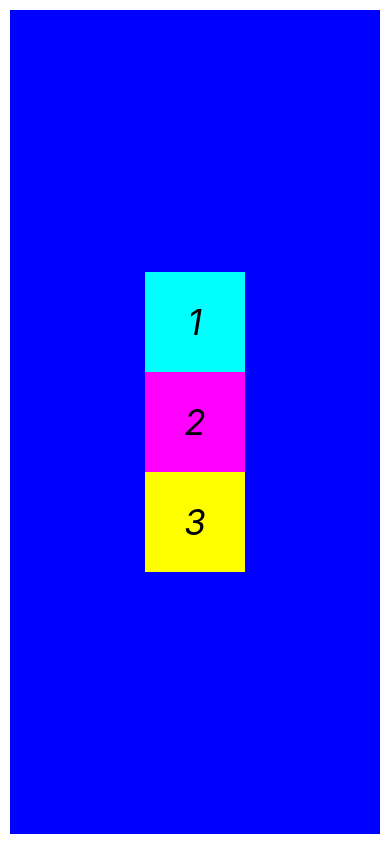
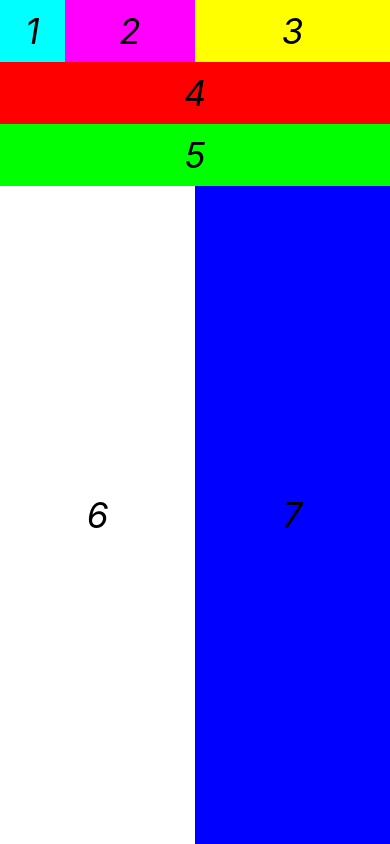
Before and after one commit to KamilWsb755/android-zajecia, a React Native app: screen / in a window 390 px wide. Built offline with nearby package versions, Linux system fonts and the light colour scheme.

Commit message:
Rozwiazanie zadanie 1 - react-flex

```diff
--- a/App.js
+++ b/App.js
@@ -18,6 +18,9 @@
 
   return (
     <View style={styles.body}>
+
+      {/* Kontener dla 1,2,3 */}
+      <View style={styles.row}>
         <View style={styles.view1}>
           <Text style={styles.text}>1</Text>
         </View>
@@ -28,36 +31,97 @@
           <Text style={styles.text}>3</Text>
         </View>
       </View>
+
+      {/* Kontener dla 4 */}
+      <View style={styles.row}>
+        <View style={styles.view4}>
+          <Text style={styles.text}>4</Text>
+        </View>
+      </View>
+
+      {/* Kontener dla 5 */}
+      <View style={styles.row}>
+        <View style={styles.view5}>
+          <Text style={styles.text}>5</Text>
+        </View>
+      </View>
+
+
+      {/* View 6 i 7 */}
+      <View style={styles.big_row}>
+        <View style={styles.view6}>
+          <Text style={styles.text}>6</Text>
+        </View>
+        <View style={styles.view7}>
+          <Text style={styles.text}>7</Text>
+        </View>
+      </View>
+
+    </View>
+
   );
 };
 
 const styles = StyleSheet.create({
   body: {
     flex: 1,
-    margin: 10,
     flexDirection: 'column',
-    backgroundColor: '#0000ff',
+    backgroundColor: '#fff',
+    alignItems: 'stretch',
+    justifyContent: 'flex-start',
+  },
+  row: {
+    flexDirection: 'row',
+    backgroundColor: '#fff',
     alignItems: 'center',
     justifyContent: 'center',
   },
+  big_row: {
+    flex: 1,
+    flexDirection: 'row',
+    backgroundColor: '#fff',
+    alignItems: 'stretch',
+    justifyContent: 'center',
+  },
   view1: {
-    width: 100,
-    height: 100,
+    flex: 1,
     backgroundColor: '#00ffff',
     alignItems: 'center',
     justifyContent: 'center',
   },
   view2: {
-    width: 100,
-    height: 100,
+    flex: 2,
     backgroundColor: '#ff00ff',
     alignItems: 'center',
     justifyContent: 'center',
   },
   view3: {
-    width: 100,
-    height: 100,
+    flex: 3,
     backgroundColor: '#ffff00',
+    alignItems: 'center',
+    justifyContent: 'center',
+  },
+  view4: {
+    flex: 1,
+    backgroundColor: '#ff0000',
+    alignItems: 'center',
+    justifyContent: 'center',
+  },
+  view5: {
+    flex: 1,
+    backgroundColor: '#00ff00',
+    alignItems: 'center',
+    justifyContent: 'center',
+  },
+  view6: {
+    flex: 1,
+    backgroundColor: '#fff',
+    alignItems: 'center',
+    justifyContent: 'center',
+  },
+  view7: {
+    flex: 1,
+    backgroundColor: '#0000ff',
     alignItems: 'center',
     justifyContent: 'center',
   },
```
Lines whose indentation alone changed are shown as unchanged.
